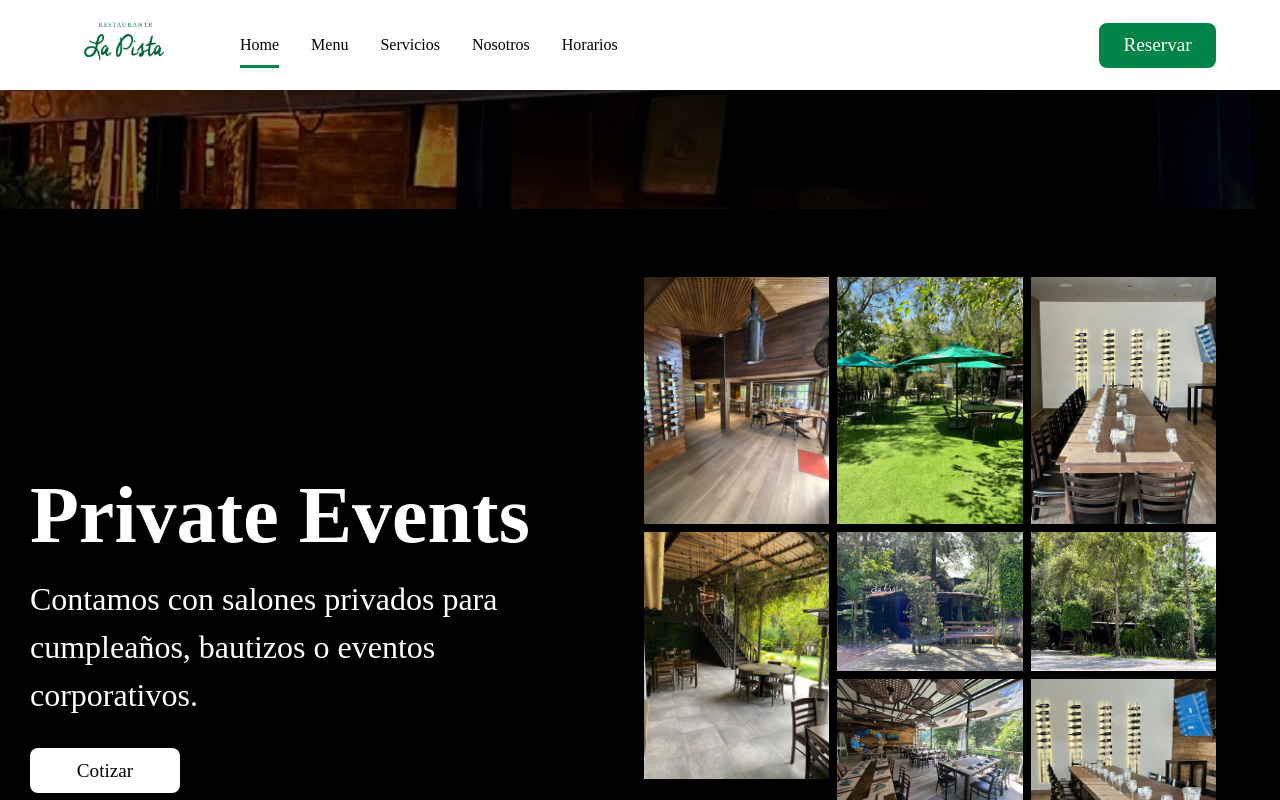
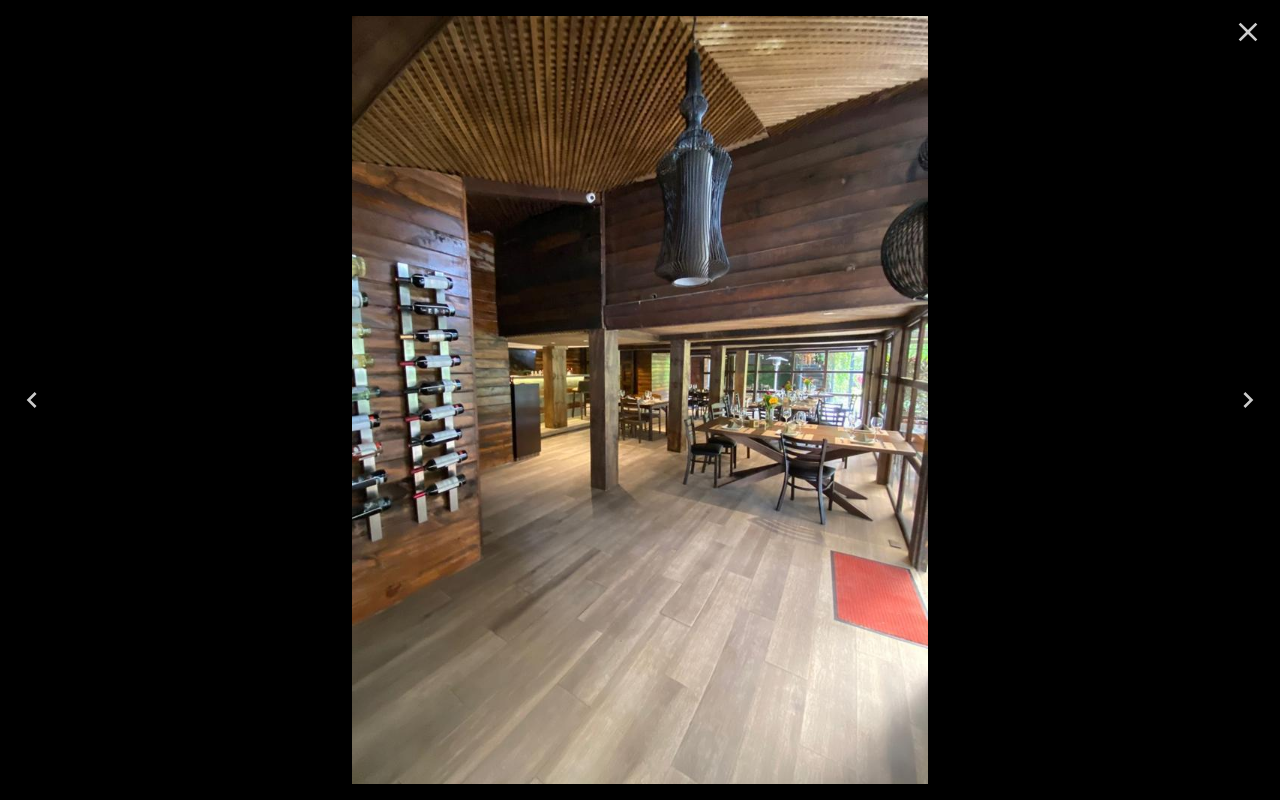
Before and after one commit to GarooInc/LaPista, a React (Vite) app: page / in a window 1280 px wide. Both pictures are taken after a click on the picture 736 px from the left and 991 px from the top of the page. Shown: the part 591-1391 px from the top of the page. Built offline with nearby package versions, Linux system fonts and the light colour scheme.

Commit message:
lightbox

```diff
--- a/package.json
+++ b/package.json
@@ -15,7 +15,8 @@
     "react-grid-gallery": "^1.0.0",
     "react-icons": "^4.10.1",
     "react-scroll": "^1.8.9",
-    "swiper": "^10.2.0"
+    "swiper": "^10.2.0",
+    "yet-another-react-lightbox": "^3.12.1"
   },
   "devDependencies": {
     "@types/react": "^18.2.14",
--- a/src/pages/PrincipalPage/PrincipalPage.jsx
+++ b/src/pages/PrincipalPage/PrincipalPage.jsx
@@ -11,6 +11,9 @@ import { Swiper, SwiperSlide } from "swiper/react"
 import { Navigation, Pagination } from 'swiper/modules'
 import Button from "../../components/Button/Button"
 import { imagesevents } from "../../imgesevents"
+import Lightbox from 'yet-another-react-lightbox';
+import "yet-another-react-lightbox/styles.css";
+
 // import Swiper and modules styles
 import 'swiper/css';
 import 'swiper/css/navigation';
@@ -32,6 +35,23 @@ const PrincipalPage = () => {
 
         "Desde entonces, nunca han tenido un turno en blanco y siempre han atendido a al menos una persona en cada turno, manteniendo el récord durante casi 14 años. En septiembre de 2009, inauguraron oficialmente el restaurante La Pista, y desde entonces, han continuado haciendo lo único que hace que un restaurante tenga éxito: asegurarse de que los clientes regresen. La historia de La Pista es un verdadero ejemplo de cómo la creatividad, el apoyo de la familia y la pasión por el negocio pueden crear un éxito duradero."
     ]
+
+    // Estado para controlar la visibilidad del lightbox
+    const [lightboxOpen, setLightboxOpen] = useState(false);
+    // Estado para almacenar la imagen actual que se mostrará en el lightbox
+    const [currentImage, setCurrentImage] = useState(null);
+
+    // Función para abrir el lightbox con una imagen específica
+    const openLightbox = (imageSrc) => {
+        setCurrentImage(imageSrc);
+        setLightboxOpen(true);
+    };
+
+    // Función para cerrar el lightbox
+    const closeLightbox = () => {
+        setCurrentImage(null);
+        setLightboxOpen(false);
+    };
 
 
 
@@ -56,6 +76,7 @@ const PrincipalPage = () => {
                                 src={image.src}
                                 alt={image.alt || `Imagen ${index + 1}`}
                                 style={{ cursor: 'pointer' }}
+                                onClick={() => openLightbox(image.src)}
                             />
                         ))}
                     </div>
@@ -66,6 +87,7 @@ const PrincipalPage = () => {
                                 src={image.src}
                                 alt={image.alt || `Imagen ${index + 1}`}
                                 style={{  cursor: 'pointer' }}
+                                onClick={() => openLightbox(image.src)}
                             />
                         ))}
                     </div>
@@ -76,11 +98,23 @@ const PrincipalPage = () => {
                                 src={image.src}
                                 alt={image.alt || `Imagen ${index + 1}`}
                                 style={{  cursor: 'pointer' }}
+                                onClick={() => openLightbox(image.src)}
                             />
                         ))}
                     </div>
                 </div>
             </div>
+            {lightboxOpen && (
+                        <Lightbox
+                            open={lightboxOpen}
+                            close={closeLightbox}
+                            slides={imagesevents.map((image) => ({
+                                src: image.src
+                            }))
+
+                            }
+                        />
+                    )}
             </section>
             <section id='servicios' className="services">
                 <div className='services__content'>
```
Also changed, not shown: 1 other file (tests, documents, lock files or other folders).
